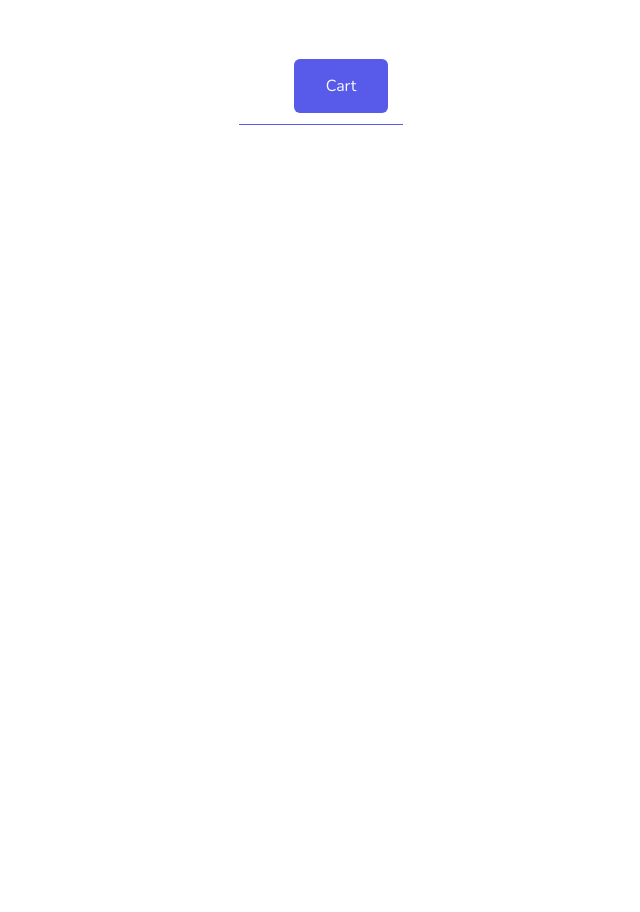
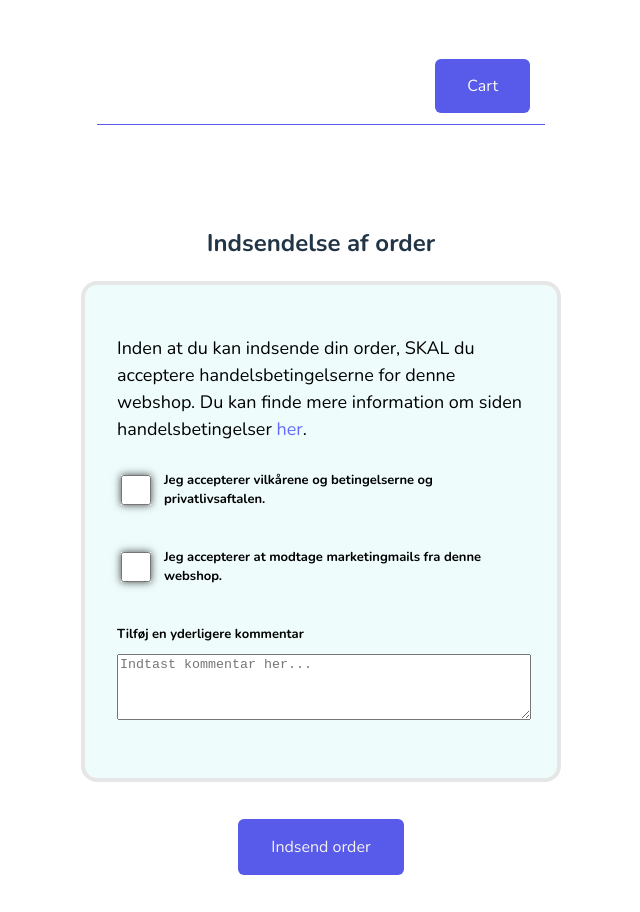
Before and after one commit to DTUSoftware/02363-Frontend-F23, a React (Vite) app: page /submit in a window 1280 px wide. Before the commit this address had no page. Shown: the whole page, without its empty margins (319-959 px from the left). Before the commit the page ends 800 px from the top, so only its background shows below. Built offline with nearby package versions, Linux system fonts and the light colour scheme.

Commit message:
Added submit page

```diff
--- a/src/App.tsx
+++ b/src/App.tsx
@@ -5,6 +5,7 @@ import ShoppingList from './ShoppingList/ShoppingList'
 import './App.css'
 import Navbar from './Navigation/Navbar'
 import Delivery from './Delivery/Delivery'
+import Submit from './Submit/Submit'
 import {BrowserRouter as Router, Route, Routes} from "react-router-dom"
 
 const address: Address = {
@@ -35,6 +36,7 @@ function App() {
                 <Routes>
                     <Route path='/' element= { <ShoppingList items={items} setItems={setItems} /> } />
                     <Route path='/delivery' element={<Delivery billingAddress={billingAddress} setBilling={setBilling} shippingAddress={shippingAddress} setShipping={setShipping} address={address} check={check} setCheck={setCheck}/>}/>
+                    <Route path='/submit' element={<Submit cartItems={items} billingAddress={billingAddress} shippingAddress={shippingAddress} />}/>
                 </Routes>
             </div>
         </div>
--- /dev/null
+++ b/src/Submit/Submit.css
@@ -0,0 +1,36 @@
+.terms-box {
+    padding-top: 4rem;
+}
+
+.submitbox {
+    max-width: 30rem;
+    box-sizing: border-box;
+    padding: 2rem;
+    border-radius: 1rem;
+    background-color: hsl(180, 67%, 96%);
+    border: 4px solid hsl(0, 0%, 90%);
+    margin-bottom: 2rem;
+}
+
+.submitcomment {
+    width: 100%;
+    resize: vertical;
+    min-height: 60px;
+    max-height: 200px;
+}
+
+.checkbox-paragraf {
+    display: grid;
+    align-items:center;
+    grid-template-columns: min-content auto;
+    gap: 10px;
+}
+
+.form label {
+    font-size: small;
+    text-align: start;
+}
+
+.submitinfo {
+    text-align: start;
+}
--- /dev/null
+++ b/src/Submit/Submit.tsx
@@ -0,0 +1,117 @@
+import { useState } from "react";
+import { useNavigate } from "react-router-dom";
+import { Order } from "../interfaces/Order"
+import { CartItem } from "../interfaces/CartItem"
+import "./Submit.css";
+import { Address } from "../interfaces/Address";
+
+const submitUrl = "https://eoysx40p399y9yl.m.pipedream.net";
+
+function Submit({cartItems, billingAddress, shippingAddress} : {cartItems: CartItem[], billingAddress: Address, shippingAddress: Address}) {
+    const navigate = useNavigate();
+    const [marketing, setMarketing] = useState(false);
+    const [comment, setComment] = useState("");
+    const [isLoading, setIsLoading] = useState<boolean>(true);
+    const [error, setError] = useState(null);
+
+    const handleSubmit = async (event: React.FormEvent<HTMLFormElement>) => {
+        event.preventDefault();
+        const order: Order = {
+            cartItems: cartItems,
+            billingAddress: billingAddress,
+            shippingAddress: shippingAddress,
+            checkMarketing: marketing,
+            submitComment: comment
+        }
+        const headers = new Headers()
+        headers.append("Content-Type", "application/json")
+        const options: RequestInit = {
+            method: "POST",
+            headers,
+            mode: "cors",
+            body: JSON.stringify(order),
+        }
+        await fetch(submitUrl, options)
+                .then((response) => {
+                    if (response.ok) {
+                        return;
+                    }
+                    throw Error(
+                        "This request failed and no data was sent!"
+                    );
+                })
+                .then(() =>{
+                    setIsLoading(false);
+                    setError(null);
+                    //navigate("/finish");
+                })
+                .catch((er) => {
+                    setIsLoading(false);
+                    setError(er);
+                });
+    };
+
+    const onChangeMarketing = () => {
+        setMarketing(!marketing);
+    };
+
+    const changeTextArea = (event: React.ChangeEvent<HTMLTextAreaElement>) => {
+        setComment(event.target.value);
+    };
+
+    return (
+        <div className="terms-box">
+            <h2 className="address-row">Indsendelse af order</h2>
+            <form className="form" onSubmit={handleSubmit}>
+                <div className="submitbox">
+                    <p className="submitinfo">
+                        Inden at du kan indsende din order, SKAL du acceptere handelsbetingelserne for denne webshop.
+                        Du kan finde mere information om siden handelsbetingelser <a href="">her</a>.
+                    </p>
+                    <p className="checkbox-paragraf">
+                        <input
+                            required
+                            type="checkbox"
+                            id="checkbox-terms"
+                            name="checkbox-terms"
+                        />
+                        <label htmlFor="checkbox-terms" id="checkbox-label">
+                            Jeg accepterer vilkårene og betingelserne og privatlivsaftalen.
+                        </label>
+                    </p>
+                    <p className="checkbox-paragraf">
+                        <input
+                            type="checkbox"
+                            id="checkmarketing"
+                            name="checkmarketing"
+                            checked={marketing}
+                            onChange={onChangeMarketing}
+                        />
+                        <label htmlFor="checkmarketing" id="checkbox-label">
+                            Jeg accepterer at modtage marketingmails fra denne webshop.
+                        </label>
+                    </p>
+                    <p>
+                        <label htmlFor="submitcomment" id="submit-label">
+                            Tilføj en yderligere kommentar
+                        </label>
+                        <textarea
+                            rows={4}
+                            id="submitcomment"
+                            className="submitcomment"
+                            name="submitcomment"
+                            placeholder={"Indtast kommentar her..."}
+                            value={comment}
+                            onChange={changeTextArea}
+                        />
+                    </p>
+                </div>
+                <button className="payment-btn" type="submit">
+                    Indsend order
+                </button>
+            </form>
+        </div>
+    );
+}
+
+export default Submit;
--- a/src/index.css
+++ b/src/index.css
@@ -16,7 +16,6 @@
 
 
 p {
-    background: white;
     font-size: large;
     color: black;
     text-align: center;
--- /dev/null
+++ b/src/interfaces/Order.tsx
@@ -0,0 +1,10 @@
+import { Address } from "./Address";
+import { CartItem } from "./CartItem";
+
+export interface Order {
+    cartItems: CartItem[];
+    billingAddress: Address;
+    shippingAddress: Address;
+    checkMarketing: boolean;
+    submitComment: string;
+}
```
